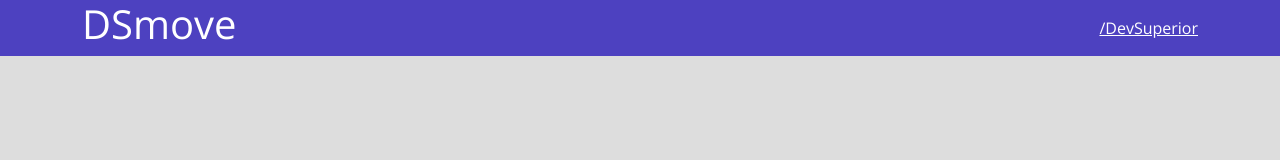
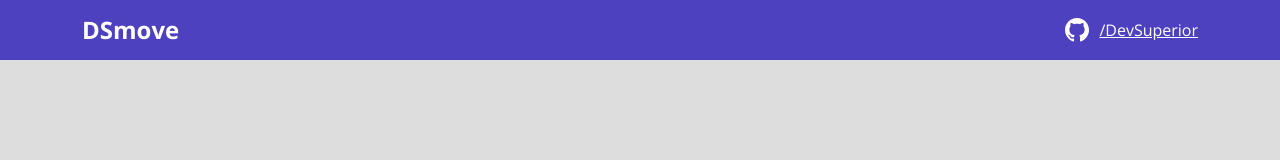
Before and after one commit to zMajor36/dsmove1, a plain HTML site: page index.html in a window 1280 px wide. Drawn offline with nearby package versions, Linux system fonts and the light colour scheme.

Commit message:
Barra Superior Parte 2

```diff
--- a/css/styles.css
+++ b/css/styles.css
@@ -1,17 +1,31 @@
 @import url('https://fonts.googleapis.com/css2?family=Open+Sans:wght@300;400;700&display=swap');
+:root{
+    --bg-gray:#ddd;
+    --color-primary:#4D41C0;
+    --white: #fff;
+
+}
 
 *{
+    margin-bottom: 0;
     box- box-sizing: border-box;
     font-family:'Open Sans',sans-serif ;
 
 
+h1, h2, h3, h4, h5, h6{
+    margin: 0;
+}
+
 html,body {
-    background-color: #ddd;
+    background-color:var(--bg-gray)
 }
 }
 header{
     background-color: #4D41C0;
     color:#fff ;
+    height: 60px;
+    display: flex;
+    align-items: center;
 
 }
 nav {
@@ -19,7 +33,23 @@ nav {
     align-items: center;
     justify-content: space-between;
 }
+nav h1 {
+    font-size: 24px;
+    font-weight: 700;
+}
+nav a:hover {
+    font-size: 12px;
+    font-weight: 400;
+
+}
 a,a:hover{
     text-decoration: nome;
     color: unset;
 }
+.dsmovi-contact-container{
+    display:flex ;
+    align-items: center;
+}
+.dsmovi-contact-container img{
+    margin-right: 10px;
+}
--- a/index.html
+++ b/index.html
@@ -1,24 +1,31 @@
 <!DOCTYPE html>
 <html lang="pt-br">
+
 <head>
     <meta charset="UTF-8">
     <meta http-equiv="X-UA-Compatible" content="IE=edge">
     <meta name="viewport" content="width=device-width, initial-scale=1.0">
     <title>Projeto DSmove</title>
 
-    <link rel="stylesheet" href="https://cdn.jsdelivr.net/npm/bootstrap@5.2.0-beta1/dist/css/bootstrap.rtl.min.css" integrity="sha384-dc2NSrAXbAkjrdm9IYrX10fQq9SDG6Vjz7nQVKdKcJl3pC+k37e7qJR5MVSCS+wR" crossorigin="anonymous">
+    <link rel="stylesheet" href="https://cdn.jsdelivr.net/npm/bootstrap@5.2.0-beta1/dist/css/bootstrap.rtl.min.css"
+        integrity="sha384-dc2NSrAXbAkjrdm9IYrX10fQq9SDG6Vjz7nQVKdKcJl3pC+k37e7qJR5MVSCS+wR" crossorigin="anonymous">
 
     <link rel="stylesheet" href="css/styles.css">
 
 </head>
+
 <body>
     <header>
         <nav class="container">
             <h1>DSmove</h1>
+            <div class="dsmovi-contact-container">
+                <img src="img/github.svg" alt="github">
                 <a href="https://github.com/zMajor36">/DevSuperior</a>
+            </div>
 
         </nav>
     </header>
 
 </body>
+
 </html>
```
Also changed, not shown: img/github.svg (added). Lines whose indentation alone changed are shown as unchanged.
